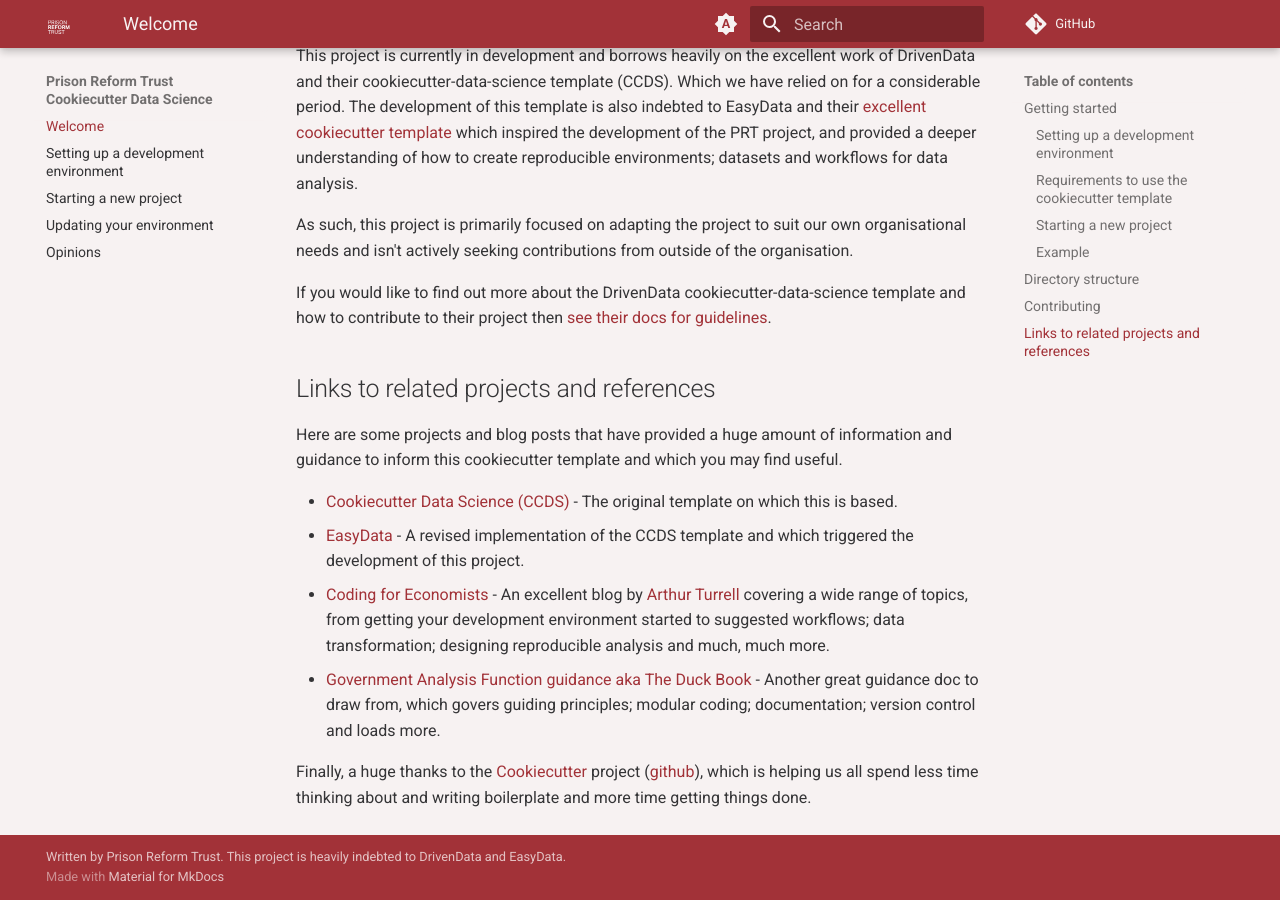
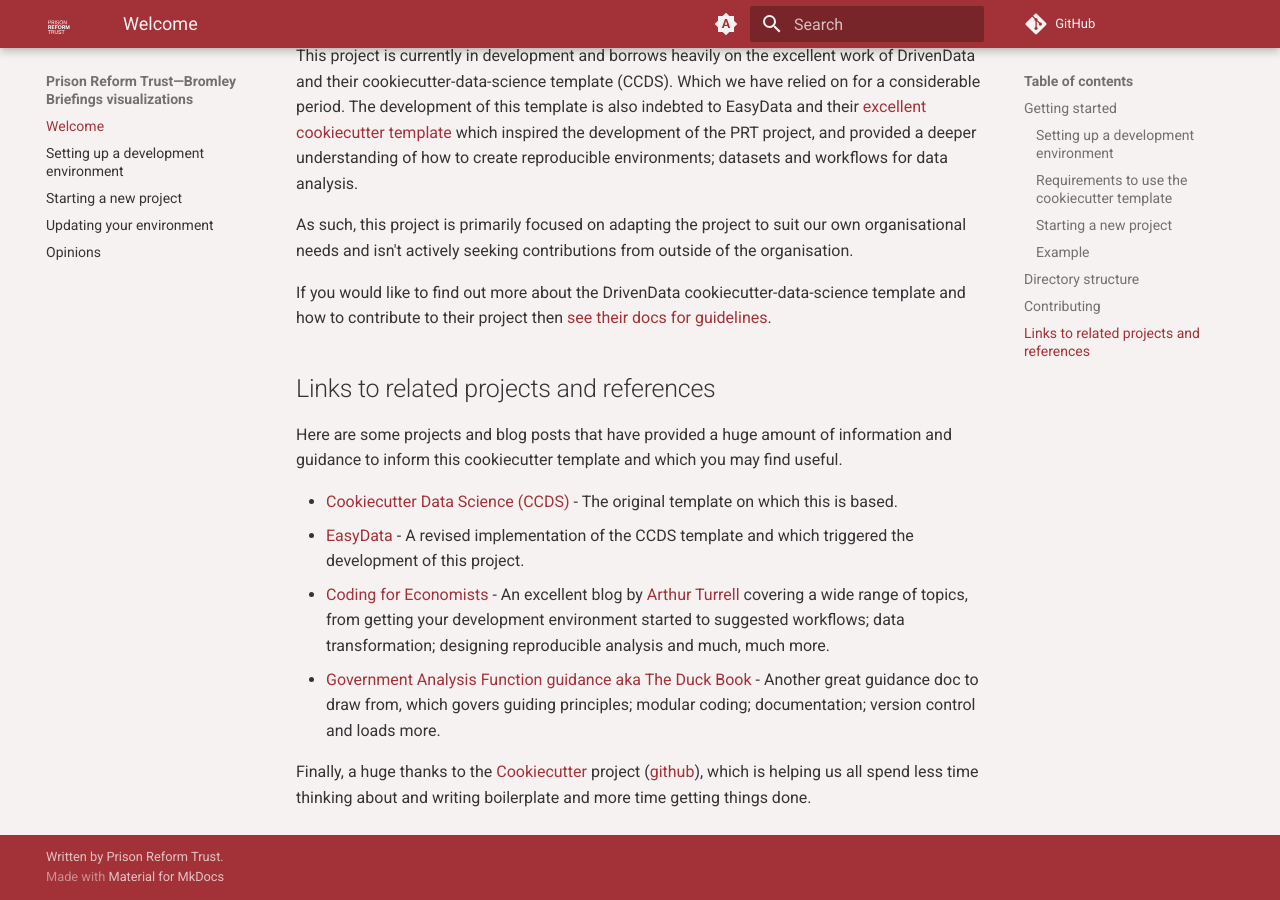
Before and after one commit to Prison-Reform-Trust/bromley_briefings, an MkDocs documentation site: the page built from docs/docs/index.md, in a window 1280 px wide and 900 px high, scrolled down 2084 px. Built offline with MkDocs 1.6.1 and Material for MkDocs 9.7.7, drawn with Linux system fonts in a browser that asks for light colours; comment, search, counter and statistics services are not loaded.

Commit message:
project detail updates to mkdocs.yml

```diff
--- a/docs/mkdocs.yml
+++ b/docs/mkdocs.yml
@@ -1,8 +1,8 @@
-site_name: Prison Reform Trust Cookiecutter Data Science
-site_description: A project template and directory structure for Prison Reform Trust Python data projects.
-repo_url: https://github.com/Prison-Reform-Trust/prt-cookiecutter-data-science
+site_name: Prison Reform Trust—Bromley Briefings visualizations
+site_description: A home for information on producing the visualization used in the Bromley Briefings Prison Factfile.
+repo_url: https://github.com/Prison-Reform-Trust/bromley_briefings
 edit_uri: edit/master/docs/docs
-copyright: Written by Prison Reform Trust. This project is heavily indebted to <a target=_blanks href="https://www.drivendata.org">DrivenData</a> and <a target=_blanks href="https://github.com/hackalog/easydata">EasyData</a>.
+copyright: Written by Prison Reform Trust.
 markdown_extensions:
   - admonition
   - pymdownx.details
```
